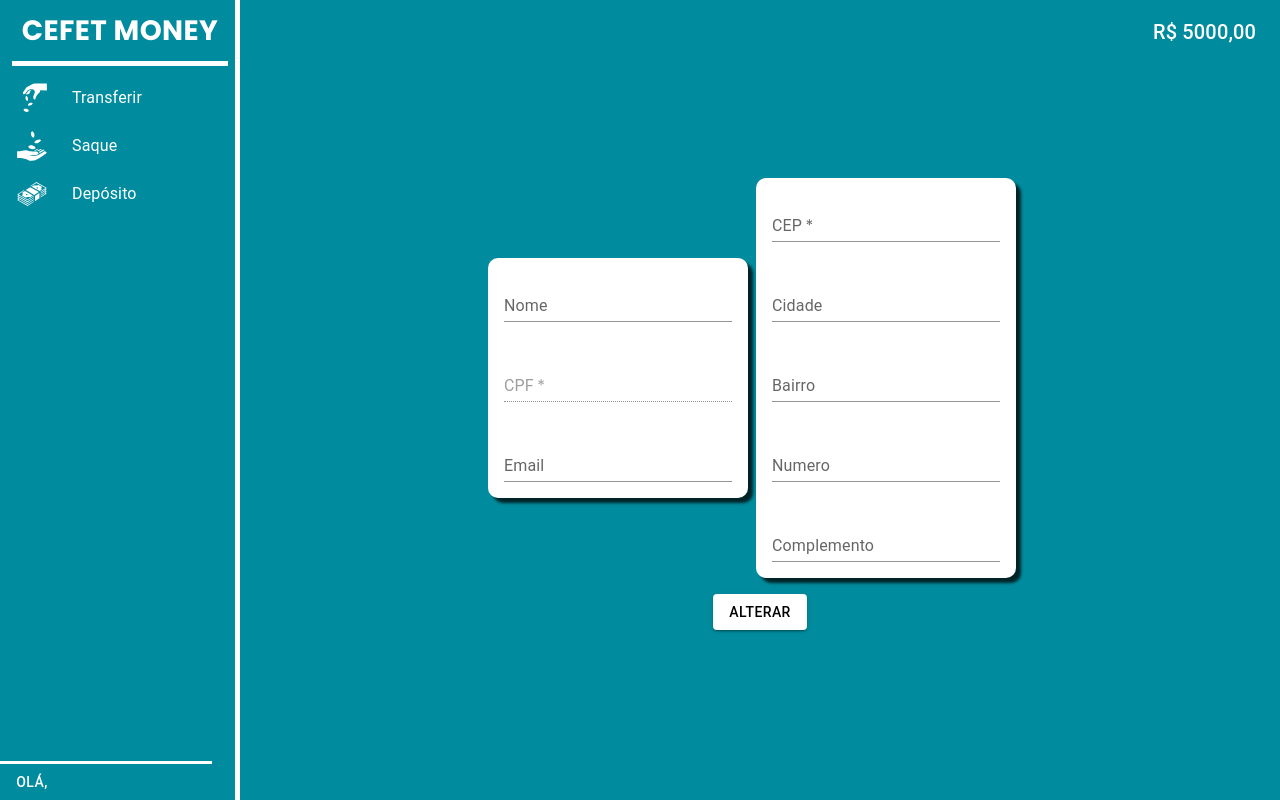
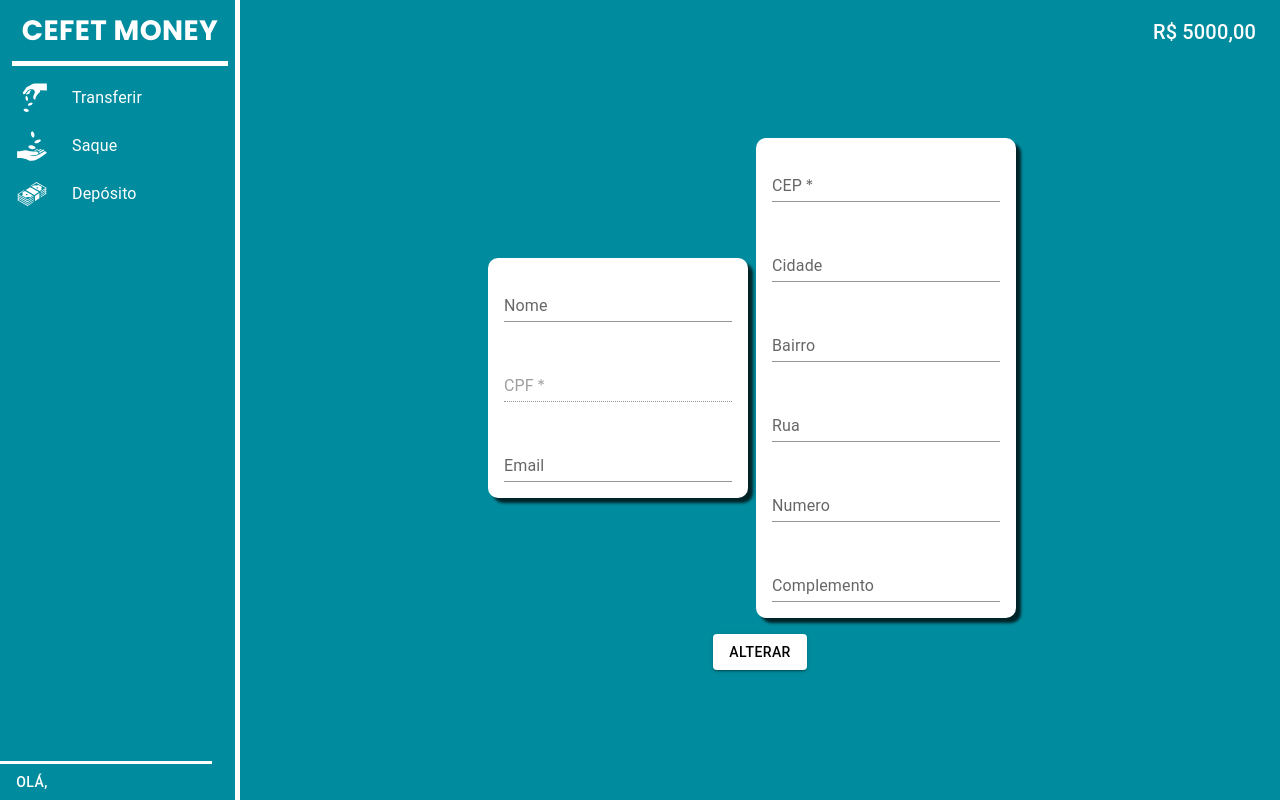
Before and after one commit to iurri283/WEB2, a React (Vite) app in the folder web2-front/: page /dadosPessoais in a window 1280 px wide. Built offline with nearby package versions, Linux system fonts and the light colour scheme; no server answers.

Commit message:
adição do campo rua e imagem do bd

```diff
--- a/web2-front/src/pages/PerfilUser.jsx
+++ b/web2-front/src/pages/PerfilUser.jsx
@@ -19,6 +19,7 @@ function PerfilUser() {
   const [address, setAddress] = useState({
     cidade: "",
     bairro: "",
+    rua: "",
     numero: "",
     complemento: "",
   });
@@ -33,6 +34,7 @@ function PerfilUser() {
         setAddress({
           cidade: data?.localidade || "",
           bairro: data?.bairro || "",
+          rua: data?.logradouro,
           numero: "",
           complemento: "",
         });
@@ -168,6 +170,15 @@ function PerfilUser() {
             <Grid item xs={12} sm={12} pr={2} pb={2}>
               <TextField
                 fullWidth
+                name="rua"
+                label="Rua"
+                variant="standard"
+                value={address.rua}
+              />
+            </Grid>
+            <Grid item xs={12} sm={12} pr={2} pb={2}>
+              <TextField
+                fullWidth
                 name="numero"
                 label="Numero"
                 variant="standard"
```
Also changed, not shown: 1 other file (tests, documents, lock files or other folders).
